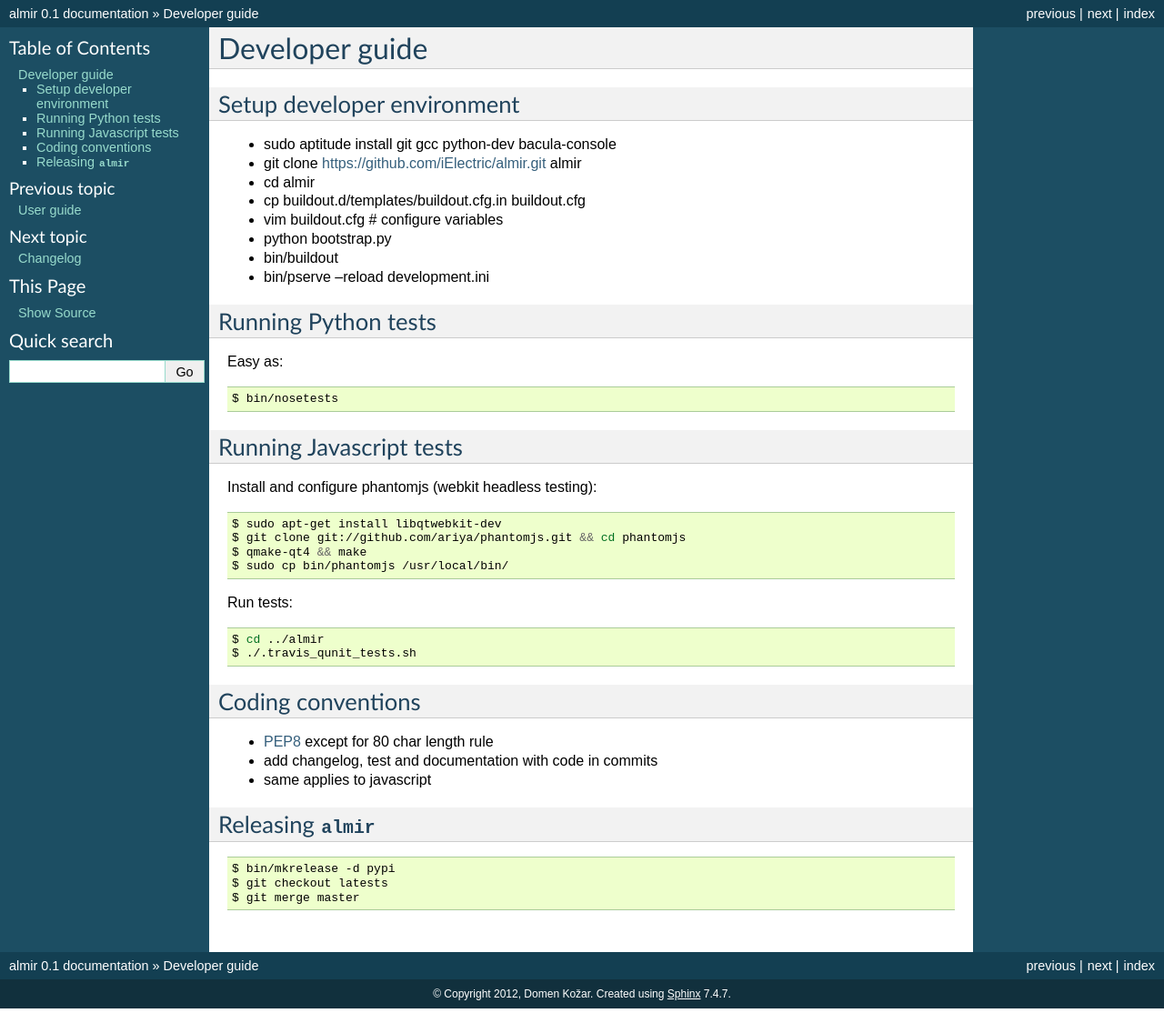
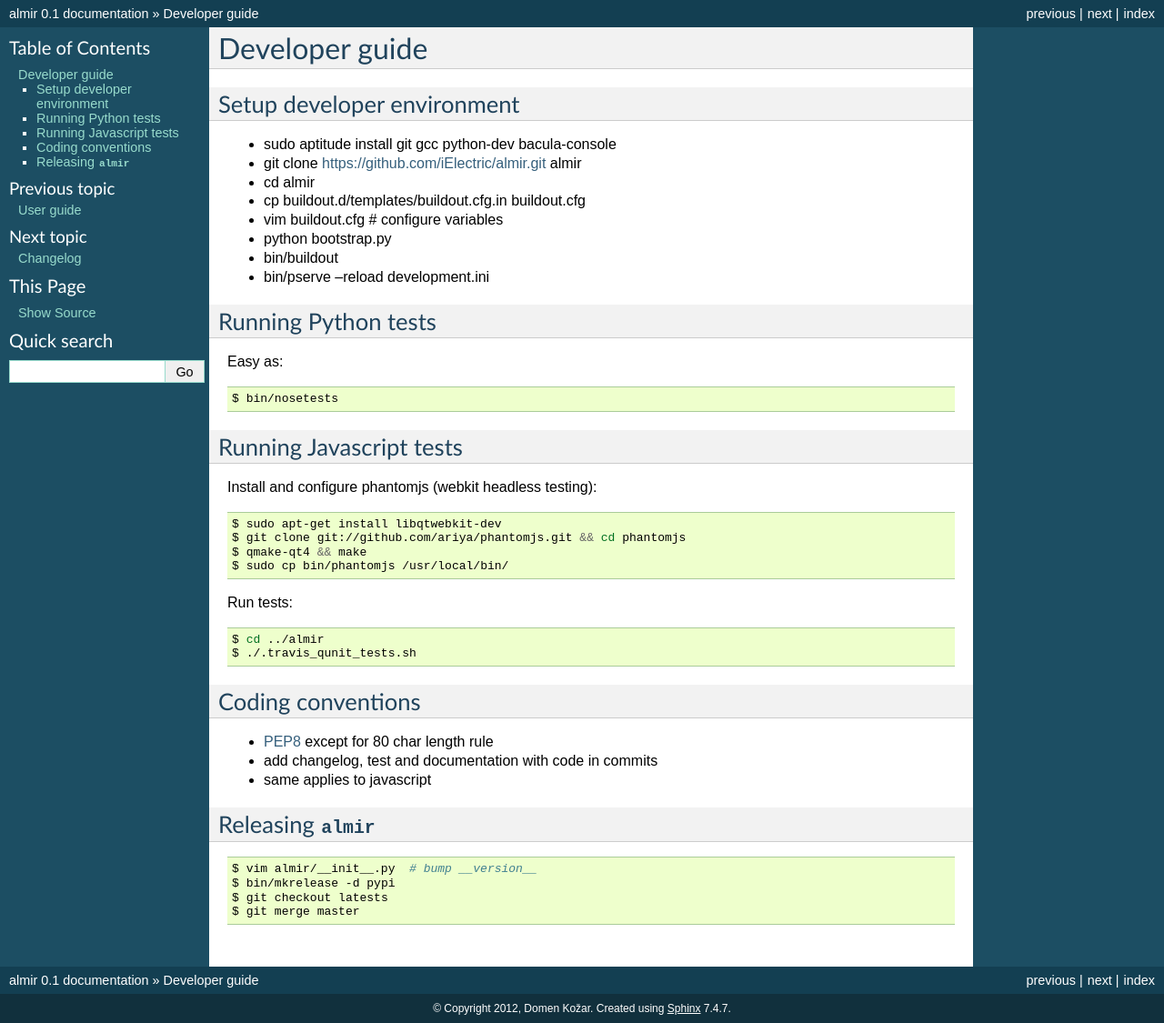
Before and after one commit to domenkozar/almir, a Sphinx documentation site: the page built from docs/source/developer.rst, in a window 1280 px wide. Shown: the whole page at 91% size. Built offline with Sphinx 7.4.7, drawn with Linux system fonts in a browser that asks for light colours.

Commit message:
add almir.__version__

```diff
--- a/almir/__init__.py
+++ b/almir/__init__.py
@@ -5,6 +5,9 @@ from sqlalchemy.dialects import sqlite
 from sqlalchemy.types import INTEGER
 
 from almir.meta import initialize_sql
+
+
+__version__ = '0.1'
 
 
 def navigation_tree(event):
--- a/docs/source/developer.rst
+++ b/docs/source/developer.rst
@@ -53,6 +53,7 @@ Releasing :mod:`almir`
 
 ::
 
+    $ vim almir/__init__.py  # bump __version__
     $ bin/mkrelease -d pypi
     $ git checkout latests
     $ git merge master
```
